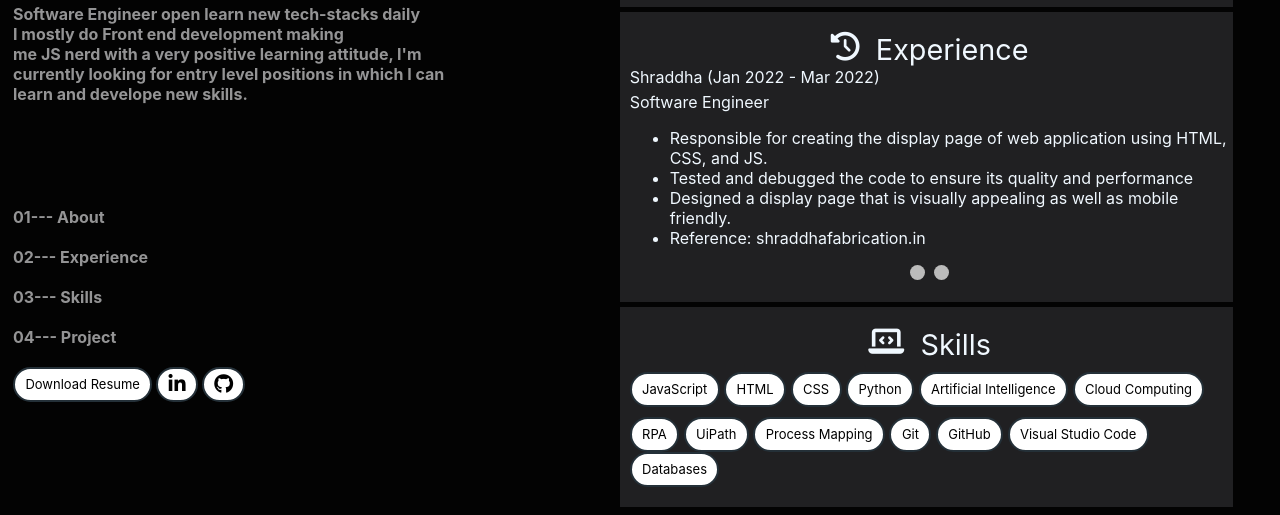
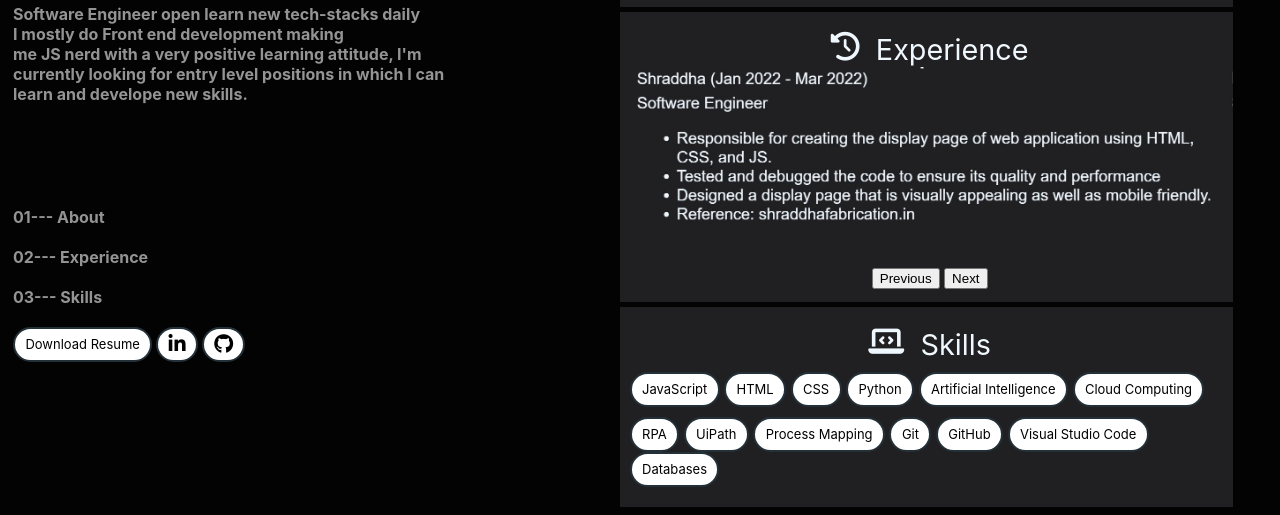
Before and after one commit to drshn99/Portfolio, a plain HTML site: page index.html in a window 1280 px wide. Shown: the part 321-836 px from the top of the page. Drawn offline with Linux system fonts and the light colour scheme.

Commit message:
Second Push

```diff
--- a/index.html
+++ b/index.html
@@ -1,5 +1,6 @@
 <!DOCTYPE html>
 <html lang="en">
+
 <head>
   <meta charset="UTF-8" />
   <meta http-equiv="X-UA-Compatible" content="IE=edge" />
@@ -7,10 +8,11 @@
   <title>Document</title>
   <link rel="stylesheet" href="style.css" />
 </head>
+
 <body>
   <div class="container">
     <div class="item pos">
-        <div class="img"><img src="./IMG_6126.jpg"" alt="" srcset="">
+      <div class="img"><img class="profile" src="./IMG_6126.jpg"" alt="" srcset="">
         <h1>
          &nbsp;  Hello I'm <br /> &nbsp; Darshan Patel
         </div>
@@ -27,16 +29,15 @@
         <h4>
           01--- About <br />
           <br />
-
           02--- Experience <br />
           <br />
           03--- Skills <br />
-          <br />
-          04--- Project <br />
-          <br />
-          <button class="button-8" type="submit" onclick="window.open('Resume.pdf')">Download Resume</button>
-          <button class="button-8" onclick="window.location.href='https://www.linkedin.com/in/darshan-patel7021/';"> <i class="fa-brands fa-linkedin-in fa-xl"></i></button>
-          <button class="button-8" onclick="window.location.href='https://github.com/drshn99';"> <i class="fa-brands fa-github fa-xl"></i></button>
+          <br>
+          <button class=" button-8" type="submit" onclick="window.open('Resume.pdf')">Download Resume</button>
+        <button class="button-8" onclick="window.location.href='https://www.linkedin.com/in/darshan-patel7021/';"> <i
+            class="fa-brands fa-linkedin-in fa-xl"></i></button>
+        <button class="button-8" onclick="window.location.href='https://github.com/drshn99';"> <i
+            class="fa-brands fa-github fa-xl"></i></button>
         <!-- <div class="icons"> -->
         <!-- <div class="linkedin"> <a href="https://www.linkedin.com/in/darshan-patel7021/"><div class="inkedingithub"><i class="fa-brands fa-linkedin-in"></i></a> </div></div> -->
         <!-- <div class="linkedin"> <a href="https://github.com/drshn99"><div class="inkedingithub"><i class="fa-brands fa-github"></i></a> </div></div> -->
@@ -47,24 +48,28 @@
         <div class="item ">
           <div class="about temp scroll">
 
-            <div class="intoabout"> <i class="fa-solid fa-user "> </i>   &nbsp; About </div>
+            <div class="intoabout"> <i class="fa-solid fa-user "> </i> &nbsp; About </div>
             <div class="dis"> I am a recent graduate with a bachelor’s degree in computer science and a passion for
               software development. I have a solid background in JavaScript, HTML, CSS, Python and RPA. I
               have experience creating a website using these skills as well as following the software
               development life cycle. I am highly analytical, motivated, and skilled at solving programming
               problems. I can work well both independently and in a team. I am seeking a position that will
               allow me to utilize my skills and contribute to the success of the organization.</div>
-           <div class="phone"> <div><i class="fa-solid fa-phone"></i> &nbsp; +1 (331) 356-6838</div><div class="location"><i class="fa-solid fa-location-dot"></i>&nbsp; Lowell, Massachusetts, 01854 </div></div>
-           <div class="phone"> <div><i class="fa fa-envelope" aria-hidden="true"></i> &nbsp; darshanpatel2001@gmail.com</div> </div>
-
+            <div class="phone">
+              <div><i class="fa-solid fa-phone"></i> &nbsp; +1 (331) 356-6838</div>
+              <div class="location"><i class="fa-solid fa-location-dot"></i>&nbsp; Lowell, Massachusetts, 01854 </div>
+            </div>
+            <div class="phone">
+              <div><i class="fa fa-envelope" aria-hidden="true"></i> &nbsp; darshanpatel2001@gmail.com</div>
+            </div>
           </div>
           <div class="experience temp">
-            <div class="intoabout"> <i class="fas fa-history"></i>   &nbsp; Experience </div>
-            <div class="slider">
-              <div id="dot1" class="company">Shraddha (Jan 2022 - Mar 2022)</div>
-              <div class="role">Software Engineer </div>
-              <div class="description">
-                <ul >
+            <div class="intoabout"> <i class="fas fa-history"></i> &nbsp; Experience </div>
+            <!-- <div class="slider"> -->
+            <!-- <div id="dot1" class="company">Shraddha (Jan 2022 - Mar 2022)</div> -->
+            <!-- <div class="role">Software Engineer </div> -->
+            <!-- <div class="description"> -->
+            <!-- <ul >
                   <li>Responsible for creating the display page of
                     web application using HTML, CSS, and JS.</li>
                   <li>Tested and debugged the code to ensure its
@@ -74,37 +79,40 @@
 
                       </li>
                     <li>Reference: shraddhafabrication.in</li>
-                </ul>
-                <div class="hidden">
-                <div id="dot2" class="company">Nimisha Web Technology (Dec 2022 - Apr 2023)</div>
-     <div class="role ">Software Engineer Intern </div>
-     <div class="description ">
-       <ul>
-         <li>Responsible for development of resources
-         such as web pages, designs for clients.</li>
-         <li>Worked with the team to develop products.</li>
-           <li>Primarily used HTML, CSS, JS, within Visual
-           studio code development environment and
-           GitHub as source code control repository.
-             </li>
-           <li>Reference: +91 740-555-0559 Harshal Shah (Team Lead)</li>
-       </ul>
+                </ul> -->
+
+            <!-- <div class="hidden">
+
+       </div> -->
+
+
+            <!-- </div> -->
+
+            <!-- </div> -->
+            <div class="main">
+              <div class="exp1 slide"> <img class="qw" src="./exp1.JPG" alt="" srcset="">
               </div>
-       </div>
+              <div class="exp2 slide">
 
-                <div class="changing" style="text-align:center">
-                  <span class="dot" ><a href="#dot1"></a></span>
-                  <span class="dot" ><a href="#dot2"></a></span>
+                <img src="./exp2.JPG" alt="" class="qw ">
 
-                </div>
-              </div>
 
               </div>
 
             </div>
+            <div class="nav">
+              <button onclick="goPrevious()">Previous</button>
+              <button onclick="goNext()">Next</button>
+
+            </div>
+
+
+
+          </div>
+
 
           <div class="skills temp">
-            <div class="intoabout"> <i class="fas fa-laptop-code"></i>   &nbsp; Skills </div>
+            <div class="intoabout"> <i class="fas fa-laptop-code"></i> &nbsp; Skills </div>
 
             <div class="but">
               <button class="button-8" role="button">JavaScript</button>
@@ -141,9 +149,9 @@
             </div>
 
           </div>
-          <div class="project temp">
+          <!-- <div class="project temp">
             <div class="intoabout"> <i class="fa-solid fa-file-code"></i>   &nbsp; Projects </div>
-          </div>
+          </div> -->
 
         </div>
       </div>
@@ -151,4 +159,5 @@
     <script src="script.js"></script>
     <script src="https://kit.fontawesome.com/37bf13e434.js" crossorigin="anonymous"></script>
 </body>
+
 </html>
--- a/script.js
+++ b/script.js
@@ -27,10 +27,6 @@
 
 // })
 
-
-
-
-
 // dot2.addEventListener('click',()=>{
 //     document.querySelector('.slider').innerHTML=`
 //       <div class="changing2" style="text-align:center">
@@ -41,3 +37,22 @@
 //     </div>
 //     `
 // })
+
+const slides = document.querySelectorAll(".slide");
+var counter = 0;
+slides.forEach((slide, index) => {
+  slide.style.left = `${index * 100}%`;
+});
+const goNext = () => {
+  counter++;
+  slideImage();
+};
+const goPrevious = () => {
+  counter--;
+  slideImage();
+};
+const slideImage = () => {
+  slides.forEach((slide) => {
+    slide.style.transform = `translateX(-${counter * 100}%)`;
+  });
+};
--- a/style.css
+++ b/style.css
@@ -53,7 +53,17 @@ a {
   padding-top: 20px;
   padding-bottom: 20px;
 }
-
+.main {
+  position: relative;
+  /* overflow: hidden; */
+}
+.slide {
+  position: absolute;
+  transition: 1.5s;
+}
+.experience {
+  overflow: hidden;
+}
 .conatiner1 {
   display: flex;
   /* justify-content: space-between; */
@@ -62,11 +72,15 @@ a {
   overflow: auto;
   padding-top: 20px;
 }
+.nav {
+  padding-top: 200px;
+  /* padding-left: 250px; */
+  text-align: center;
+}
 /* .scroll {
   overflow: auto;
 } */
-.about{
-
+.about {
 }
 
 .intoabout {
@@ -106,7 +120,7 @@ a {
 .location {
   padding-right: 10px;
 }
-img {
+.profile {
   width: 150px;
   height: 150px;
   border-radius: 50%;
@@ -117,8 +131,13 @@ img {
   justify-content: space-between;
   padding-top: 20px;
 }
-.role{
-padding-top: 5px;
+.qw {
+  width: 600px;
+  height: 200px;
+}
+
+.role {
+  padding-top: 5px;
 }
 .dot {
   cursor: pointer;
@@ -130,16 +149,16 @@ padding-top: 5px;
   display: inline-block;
   transition: background-color 0.6s ease;
 }
-.changing{
+.changing {
   padding-bottom: 1px;
 }
-.changing2{
+.changing2 {
   padding-top: 10px;
 }
-.hidden{
+.hidden {
   visibility: hidden;
 }
-.hidden{
+.hidden {
   display: none;
 }
 .button-8 {
```
Also changed, not shown: exp1.JPG (added), exp2.JPG (added). Lines whose indentation alone changed are shown as unchanged.
